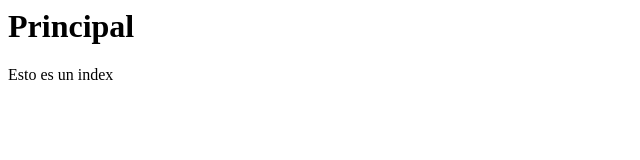
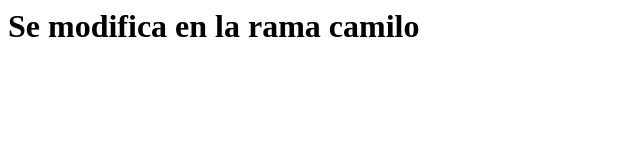
Before and after one commit to MateoMontoyaG007/ficha_2145875, a plain HTML site: page index.html in a window 1280 px wide. Shown: the whole page, without its empty margins (0-640 px from the left). Drawn offline with Linux system fonts and the light colour scheme.

Commit message:
se modifica el archivo index

```diff
--- a/index.html
+++ b/index.html
@@ -1,2 +1 @@
-<h1>Principal</h1>
-<p>Esto es un index</p>
+<h1>Se modifica en la rama camilo</h1>
```
